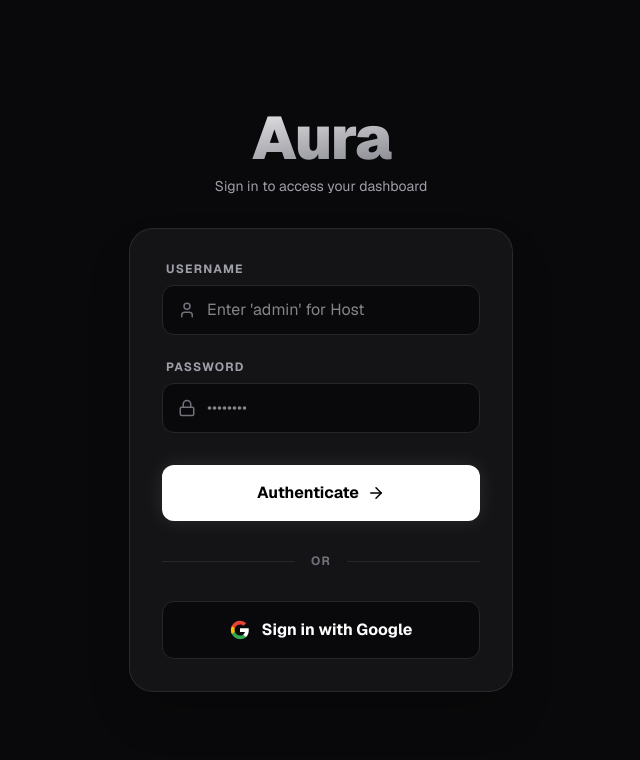
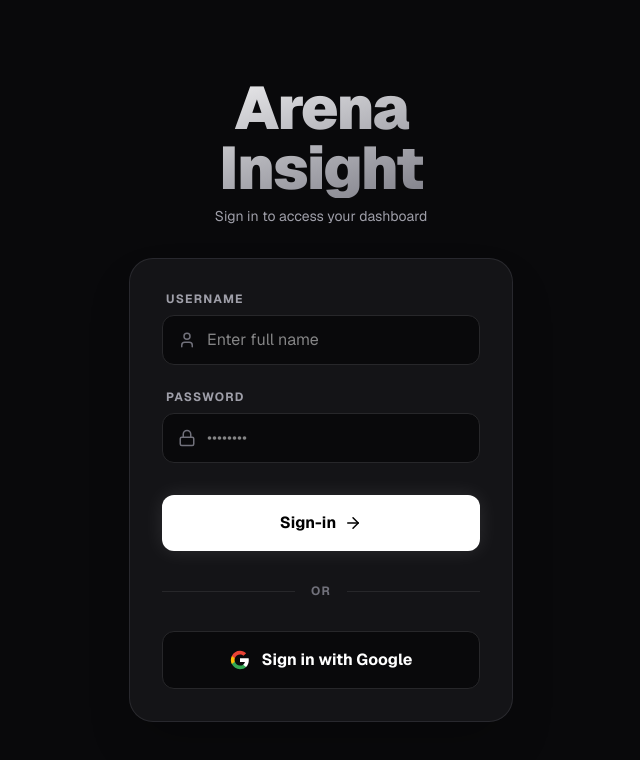
Before and after one commit to jerryjohnsoffl/arena-insight, a Next.js app: page / in a window 1280 px wide. Shown: the top 760 px of the page, without its empty margins (319-959 px from the left). Built offline with nearby package versions, Linux system fonts and the light colour scheme; no server answers.

Commit message:
first commit

```diff
--- a/src/app/page.tsx
+++ b/src/app/page.tsx
@@ -48,7 +48,7 @@ export default function Login() {
       <main className="flex flex-col items-center max-w-sm w-full gap-8">
         <div className="text-center w-full">
           <h1 className="text-5xl md:text-6xl font-black tracking-tight bg-gradient-to-br from-white to-zinc-500 bg-clip-text text-transparent">
-            Aura
+            Arena Insight
           </h1>
           <p className="text-zinc-400 mt-2 text-sm">Sign in to access your dashboard</p>
         </div>
@@ -62,7 +62,7 @@ export default function Login() {
                 type="text"
                 value={username}
                 onChange={(e) => setUsername(e.target.value)}
-                placeholder="Enter 'admin' for Host"
+                placeholder="Enter full name"
                 required
                 className="w-full bg-zinc-950 border border-zinc-800 text-white rounded-xl pl-11 pr-4 py-3 outline-none focus:border-indigo-500 transition-colors"
               />
@@ -88,7 +88,7 @@ export default function Login() {
             type="submit"
             className="w-full bg-white text-black hover:bg-zinc-200 py-4 rounded-xl font-bold flex items-center justify-center gap-2 transition-all active:scale-[0.98] shadow-[0_0_20px_rgba(255,255,255,0.1)] mt-2"
           >
-            Authenticate <ArrowRight size={18} />
+            Sign-in <ArrowRight size={18} />
           </button>
 
           <div className="relative flex items-center py-2">
```
